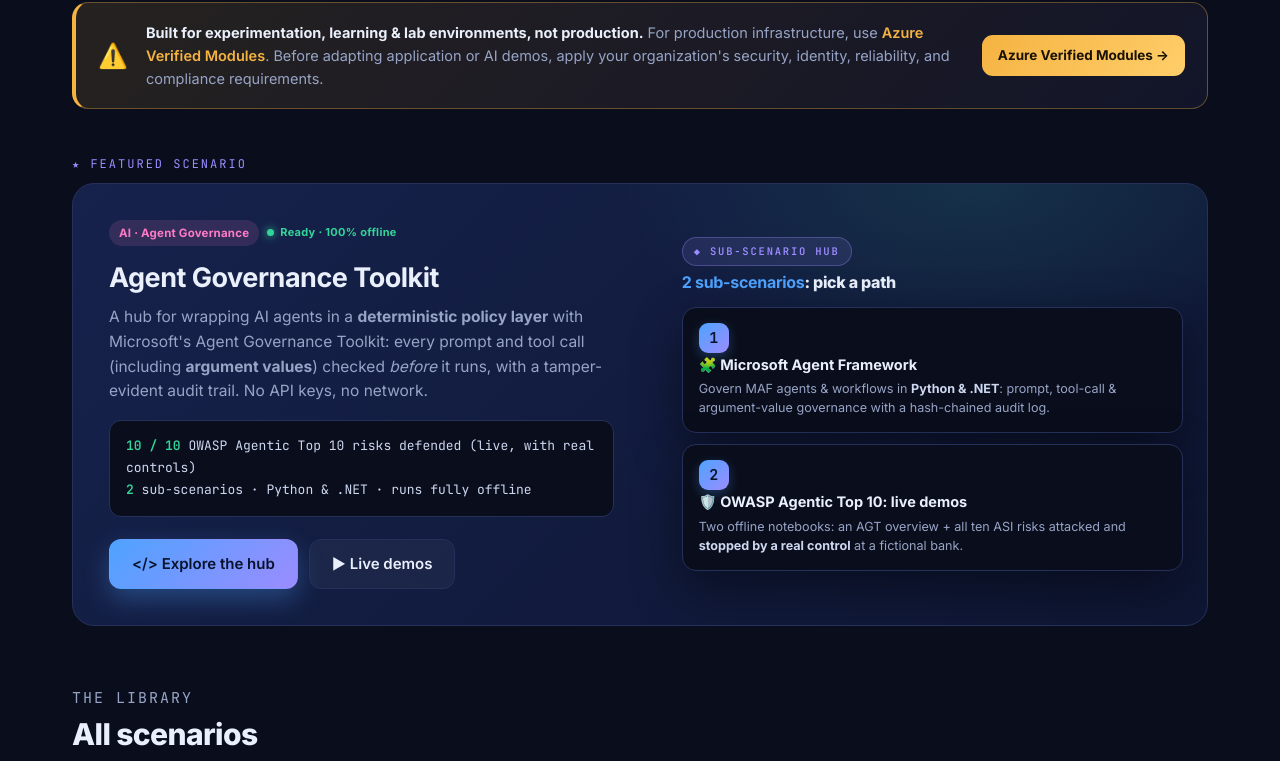
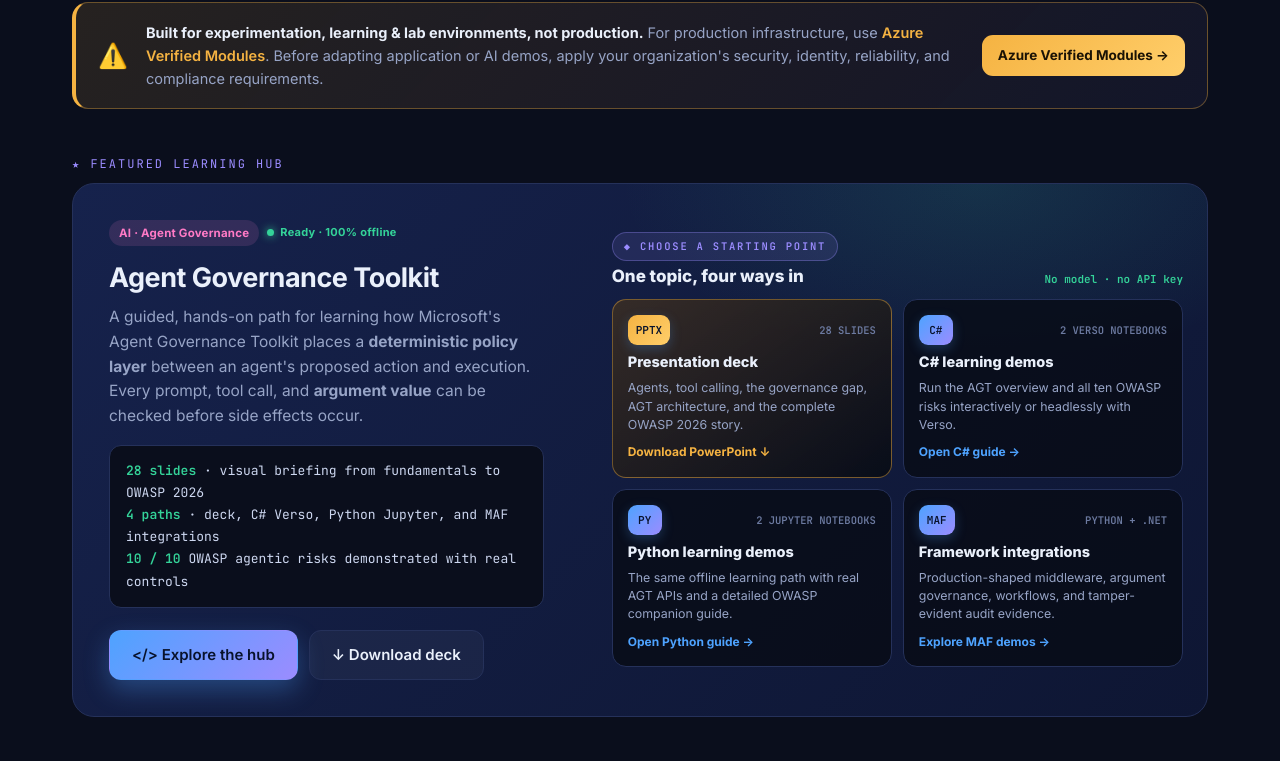
Before and after one commit to Ricky-G/azure-scenario-hub, a plain HTML site: page docs/index.html in a window 1280 px wide. Shown: the part 734-1495 px from the top of the page. Drawn offline with Linux system fonts and the light colour scheme.

Commit message:
Fix Agent Governance hub links and learning paths

```diff
--- a/docs/index.html
+++ b/docs/index.html
@@ -124,7 +124,7 @@
   @media (max-width: 720px) { .notice { flex-wrap: wrap; } .notice .cta { width: 100%; text-align: center; } }
 
   /* ---------- section heading ---------- */
-  .sec { padding: 46px 0 8px; }
+  .sec { padding: 46px 0 8px; scroll-margin-top: 62px; }
   .sec-head { display: flex; align-items: flex-end; justify-content: space-between; gap: 16px; margin-bottom: 22px; flex-wrap: wrap; }
   .sec-head h2 { font-size: clamp(22px, 3vw, 30px); margin: 0; letter-spacing: -.6px; font-weight: 800; }
   .sec-head p { margin: 6px 0 0; color: var(--muted); font-size: 15px; }
@@ -135,7 +135,7 @@
     position: relative; overflow: hidden;
     background: linear-gradient(135deg, #16224c, #0e1633);
     border: 1px solid var(--line); border-radius: 22px;
-    display: grid; grid-template-columns: 1.05fr 1fr; gap: 8px;
+    display: grid; grid-template-columns: minmax(0, .9fr) minmax(0, 1.1fr); gap: 8px;
   }
   .feature::before {
     content: ""; position: absolute; inset: 0;
@@ -153,9 +153,7 @@
   .feature .finding .g { color: var(--green); font-weight: 700; }
   .feature .finding .a { color: var(--amber); font-weight: 700; }
   .feature-cta { display: flex; gap: 11px; flex-wrap: wrap; }
-  .feature-media { position: relative; z-index: 1; display: flex; align-items: center; justify-content: center; padding: 22px; }
-  .feature-media a { display: block; width: 100%; border-radius: 14px; overflow: hidden; border: 1px solid var(--line); box-shadow: 0 18px 50px rgba(0,0,0,.45); transition: .25s; }
-  .feature-media a:hover { transform: translateY(-4px) scale(1.01); box-shadow: 0 26px 60px rgba(0,0,0,.55); }
+  .feature-media { position: relative; z-index: 1; }
   .feature-media img { display: block; width: 100%; height: auto; }
 
   /* ---------- controls ---------- */
@@ -210,19 +208,25 @@
   .card.legacy { border-color: rgba(245,179,66,.55); background: linear-gradient(180deg, rgba(63,45,24,.92), var(--bg-2)); box-shadow: inset 4px 0 0 var(--amber), 0 0 28px rgba(245,179,66,.08); }
   .card.legacy h3 { color: #ffd98a; }
 
-  /* ---------- sub-scenarios (featured hub) ---------- */
-  .subscen-wrap { flex-direction: column; align-items: stretch; justify-content: center; gap: 11px; padding: 24px; }
-  .subscen-head { display: flex; flex-direction: column; gap: 6px; margin-bottom: 4px; }
-  .subscen-kicker { align-self: flex-start; display: inline-flex; align-items: center; gap: 7px; font-family: var(--mono); font-size: 10.5px; letter-spacing: 1.8px; text-transform: uppercase; font-weight: 700; color: var(--purple); background: rgba(155,140,255,.12); border: 1px solid rgba(155,140,255,.32); padding: 5px 11px; border-radius: 999px; }
-  .subscen-title { font: 800 16px var(--sans); color: var(--ink); letter-spacing: -.3px; }
-  .subscen-title b { color: var(--blue); }
-  .subscen { position: relative; display: flex; gap: 14px; align-items: flex-start; text-decoration: none; background: #0a0e1c; border: 1px solid var(--line); border-radius: 14px; padding: 15px 16px; transition: .18s; }
-  .subscen:hover { border-color: var(--purple); transform: translateY(-2px); background: #0c1226; box-shadow: 0 10px 26px rgba(0,0,0,.35); }
-  .subscen-num { flex: none; display: inline-flex; align-items: center; justify-content: center; width: 30px; height: 30px; border-radius: 9px; font: 800 15px var(--mono); color: #08122b; background: linear-gradient(135deg, var(--blue), var(--purple)); box-shadow: 0 4px 12px rgba(78,163,255,.28); }
-  .subscen-tx { display: flex; flex-direction: column; }
-  .subscen-t { font-size: 14.5px; font-weight: 700; color: var(--ink); margin-bottom: 4px; }
-  .subscen-d { font-size: 12.6px; color: var(--muted); line-height: 1.5; }
-  .subscen-d b { color: #cdd7f0; font-weight: 700; }
+  /* ---------- featured learning paths ---------- */
+  .learning-paths { display: grid; grid-template-columns: repeat(2, minmax(0, 1fr)); align-content: center; gap: 11px; padding: 24px; }
+  .learning-head { grid-column: 1 / -1; display: flex; align-items: end; justify-content: space-between; gap: 16px; margin-bottom: 2px; }
+  .learning-head-copy { display: flex; flex-direction: column; gap: 5px; }
+  .learning-kicker { align-self: flex-start; font-family: var(--mono); font-size: 10.5px; letter-spacing: 1.8px; text-transform: uppercase; font-weight: 700; color: var(--purple); background: rgba(155,140,255,.12); border: 1px solid rgba(155,140,255,.32); padding: 5px 11px; border-radius: 999px; }
+  .learning-title { font: 800 17px var(--sans); color: var(--ink); }
+  .learning-note { color: var(--green); font: 600 11px var(--mono); white-space: nowrap; }
+  .path-card { min-width: 0; min-height: 150px; display: flex; flex-direction: column; gap: 8px; background: rgba(7,11,20,.78); border: 1px solid var(--line); border-radius: 14px; padding: 15px; transition: transform .18s, border-color .18s, background .18s, box-shadow .18s; }
+  .path-card:hover { border-color: var(--purple); transform: translateY(-3px); background: #0c1226; box-shadow: 0 14px 30px rgba(0,0,0,.38); }
+  .path-card.deck { border-color: rgba(245,179,66,.42); background: linear-gradient(145deg, rgba(86,58,17,.52), rgba(7,11,20,.86)); }
+  .path-card.deck:hover { border-color: var(--amber); }
+  .path-top { display: flex; align-items: center; justify-content: space-between; gap: 8px; }
+  .path-icon { display: inline-flex; align-items: center; justify-content: center; min-width: 34px; height: 30px; padding: 0 8px; border-radius: 9px; font: 800 11px var(--mono); color: #08122b; background: linear-gradient(135deg, var(--blue), var(--purple)); box-shadow: 0 4px 12px rgba(78,163,255,.25); }
+  .deck .path-icon { background: linear-gradient(135deg, var(--amber), #ffce6a); }
+  .path-meta { color: var(--faint); font: 600 10.5px var(--mono); text-transform: uppercase; }
+  .path-title { color: var(--ink); font-size: 14.5px; font-weight: 800; line-height: 1.25; }
+  .path-desc { color: var(--muted); font-size: 12.4px; line-height: 1.48; }
+  .path-link { margin-top: auto; color: var(--blue); font-size: 12px; font-weight: 700; }
+  .deck .path-link { color: var(--amber); }
 
   .noresults { display: none; text-align: center; color: var(--muted); padding: 50px 0; font-size: 16px; }
 
@@ -240,8 +244,13 @@
 
   @media (max-width: 860px) {
     .feature { grid-template-columns: 1fr; }
-    .feature-media { order: -1; padding: 22px 22px 0; }
+    .learning-paths { padding: 0 22px 22px; }
     .nav-links a:not(.nav-cta) { display: none; }
+  }
+  @media (max-width: 600px) {
+    .learning-paths { grid-template-columns: 1fr; }
+    .learning-head { align-items: flex-start; flex-direction: column; gap: 6px; }
+    .path-card { min-height: 0; }
   }
 </style>
 </head>
@@ -292,7 +301,7 @@
 <!-- FEATURED -->
 <section class="sec" id="featured">
   <div class="wrap">
-    <p class="eyebrow">★ Featured scenario</p>
+    <p class="eyebrow">★ Featured learning hub</p>
 
     <!-- Featured: Agent Governance Toolkit (hub) -->
     <div class="feature reveal">
@@ -302,34 +311,48 @@
           <span class="status ready"><span class="d"></span>Ready · 100% offline</span>
         </div>
         <h3>Agent Governance Toolkit</h3>
-        <p>A hub for wrapping AI agents in a <strong>deterministic policy layer</strong> with Microsoft's Agent Governance Toolkit: every prompt and tool call (including <strong>argument values</strong>) checked <em>before</em> it runs, with a tamper-evident audit trail. No API keys, no network.</p>
+        <p>A guided, hands-on path for learning how Microsoft's Agent Governance Toolkit places a <strong>deterministic policy layer</strong> between an agent's proposed action and execution. Every prompt, tool call, and <strong>argument value</strong> can be checked before side effects occur.</p>
         <div class="finding">
-          <span class="g">10 / 10</span> OWASP Agentic Top&nbsp;10 risks defended (live, with real controls)<br/>
-          <span class="g">2</span> sub-scenarios · Python &amp; .NET · runs fully offline
+          <span class="g">28 slides</span> · visual briefing from fundamentals to OWASP 2026<br/>
+          <span class="g">4 paths</span> · deck, C# Verso, Python Jupyter, and MAF integrations<br/>
+          <span class="g">10 / 10</span> OWASP agentic risks demonstrated with real controls
         </div>
         <div class="feature-cta">
           <a class="btn primary" href="https://github.com/Ricky-G/azure-scenario-hub/tree/main/src/agent-governance-toolkit" target="_blank" rel="noopener">&lt;/&gt; Explore the hub</a>
-          <a class="btn ghost" href="https://github.com/Ricky-G/azure-scenario-hub/tree/main/src/agent-governance-toolkit/live-demos" target="_blank" rel="noopener">▶ Live demos</a>
+          <a class="btn ghost" href="https://github.com/Ricky-G/azure-scenario-hub/raw/refs/heads/main/src/agent-governance-toolkit/Agent-Governance-Toolkit_v5.pptx" target="_blank" rel="noopener">↓ Download deck</a>
         </div>
       </div>
-      <div class="feature-media subscen-wrap">
-        <div class="subscen-head">
-          <span class="subscen-kicker">◆ Sub-scenario hub</span>
-          <span class="subscen-title"><b>2 sub-scenarios</b>: pick a path</span>
+      <div class="feature-media learning-paths">
+        <div class="learning-head">
+          <div class="learning-head-copy">
+            <span class="learning-kicker">◆ Choose a starting point</span>
+            <span class="learning-title">One topic, four ways in</span>
+          </div>
+          <span class="learning-note">No model · no API key</span>
         </div>
-        <a class="subscen" href="https://github.com/Ricky-G/azure-scenario-hub/tree/main/src/agent-governance-toolkit/microsoft-agent-framework" target="_blank" rel="noopener">
-          <span class="subscen-num">1</span>
-          <span class="subscen-tx">
-            <span class="subscen-t">🧩 Microsoft Agent Framework</span>
-            <span class="subscen-d">Govern MAF agents &amp; workflows in <b>Python &amp; .NET</b>: prompt, tool-call &amp; argument-value governance with a hash-chained audit log.</span>
-          </span>
+        <a class="path-card deck" href="https://github.com/Ricky-G/azure-scenario-hub/raw/refs/heads/main/src/agent-governance-toolkit/Agent-Governance-Toolkit_v5.pptx" target="_blank" rel="noopener">
+          <span class="path-top"><span class="path-icon">PPTX</span><span class="path-meta">28 slides</span></span>
+          <span class="path-title">Presentation deck</span>
+          <span class="path-desc">Agents, tool calling, the governance gap, AGT architecture, and the complete OWASP 2026 story.</span>
+          <span class="path-link">Download PowerPoint ↓</span>
         </a>
-        <a class="subscen" href="https://github.com/Ricky-G/azure-scenario-hub/tree/main/src/agent-governance-toolkit/live-demos" target="_blank" rel="noopener">
-          <span class="subscen-num">2</span>
-          <span class="subscen-tx">
-            <span class="subscen-t">🛡️ OWASP Agentic Top 10: live demos</span>
-            <span class="subscen-d">Two offline notebooks: an AGT overview + all ten ASI risks attacked and <b>stopped by a real control</b> at a fictional bank.</span>
-          </span>
+        <a class="path-card" href="https://github.com/Ricky-G/azure-scenario-hub/tree/main/src/agent-governance-toolkit/dotnet-demos" target="_blank" rel="noopener">
+          <span class="path-top"><span class="path-icon">C#</span><span class="path-meta">2 Verso notebooks</span></span>
+          <span class="path-title">C# learning demos</span>
+          <span class="path-desc">Run the AGT overview and all ten OWASP risks interactively or headlessly with Verso.</span>
+          <span class="path-link">Open C# guide →</span>
+        </a>
+        <a class="path-card" href="https://github.com/Ricky-G/azure-scenario-hub/tree/main/src/agent-governance-toolkit/python-demos" target="_blank" rel="noopener">
+          <span class="path-top"><span class="path-icon">PY</span><span class="path-meta">2 Jupyter notebooks</span></span>
+          <span class="path-title">Python learning demos</span>
+          <span class="path-desc">The same offline learning path with real AGT APIs and a detailed OWASP companion guide.</span>
+          <span class="path-link">Open Python guide →</span>
+        </a>
+        <a class="path-card" href="https://github.com/Ricky-G/azure-scenario-hub/tree/main/src/agent-governance-toolkit/microsoft-agent-framework-demos" target="_blank" rel="noopener">
+          <span class="path-top"><span class="path-icon">MAF</span><span class="path-meta">Python + .NET</span></span>
+          <span class="path-title">Framework integrations</span>
+          <span class="path-desc">Production-shaped middleware, argument governance, workflows, and tamper-evident audit evidence.</span>
+          <span class="path-link">Explore MAF demos →</span>
         </a>
       </div>
     </div>
@@ -526,14 +549,16 @@
         </div>
       </article>
 
-      <article class="card feat reveal" data-cat="ai" data-text="agent governance toolkit hub governed agents owasp agentic top 10 asi microsoft agent framework maf prompt injection tool-call argument policy audit log python dotnet notebooks sub-scenarios">
+      <article class="card feat reveal" data-cat="ai" data-text="agent governance toolkit learning hub powerpoint presentation deck verso jupyter owasp agentic top 10 asi microsoft agent framework maf prompt injection tool-call argument policy audit log python dotnet notebooks">
         <div class="card-top"><span class="left"><span class="chip ai">AI</span><span class="feat-tag">★ Featured</span></span><span class="status ready"><span class="d"></span>Ready</span></div>
         <h3>Agent Governance Toolkit</h3>
-        <p>A hub for governing AI agents with Microsoft's Agent Governance Toolkit. <strong>Two sub-scenarios:</strong> the <b>Microsoft Agent Framework</b> integration (Python &amp; .NET) and the <b>OWASP Agentic Top&nbsp;10</b> live demos: every prompt &amp; tool call governed, including argument values, fully offline.</p>
+        <p>A four-path learning hub for governing AI agents: a <strong>28-slide deck</strong>, C# Verso notebooks, Python Jupyter notebooks, and Microsoft Agent Framework integrations in both languages. Fully offline, with real policy controls.</p>
         <div class="card-links">
           <a class="lnk code" href="https://github.com/Ricky-G/azure-scenario-hub/tree/main/src/agent-governance-toolkit" target="_blank" rel="noopener">&lt;/&gt; Hub</a>
-          <a class="lnk code" href="https://github.com/Ricky-G/azure-scenario-hub/tree/main/src/agent-governance-toolkit/microsoft-agent-framework" target="_blank" rel="noopener">🧩 MAF</a>
-          <a class="lnk code" href="https://github.com/Ricky-G/azure-scenario-hub/tree/main/src/agent-governance-toolkit/live-demos" target="_blank" rel="noopener">🛡️ OWASP Top 10</a>
+          <a class="lnk code" href="https://github.com/Ricky-G/azure-scenario-hub/raw/refs/heads/main/src/agent-governance-toolkit/Agent-Governance-Toolkit_v5.pptx" target="_blank" rel="noopener">PPTX Deck</a>
+          <a class="lnk code" href="https://github.com/Ricky-G/azure-scenario-hub/tree/main/src/agent-governance-toolkit/dotnet-demos" target="_blank" rel="noopener">C# Verso</a>
+          <a class="lnk code" href="https://github.com/Ricky-G/azure-scenario-hub/tree/main/src/agent-governance-toolkit/python-demos" target="_blank" rel="noopener">Python</a>
+          <a class="lnk code" href="https://github.com/Ricky-G/azure-scenario-hub/tree/main/src/agent-governance-toolkit/microsoft-agent-framework-demos" target="_blank" rel="noopener">MAF</a>
         </div>
       </article>
 
```
Also changed, not shown: src/agent-governance-toolkit/python-demos/2-owasp-agentic-top-10-companion-guide.md (+1 -1 lines), src/agent-governance-toolkit/microsoft-agent-framework-demos/python/README.md, src/agent-governance-toolkit/python-demos/README.md.
